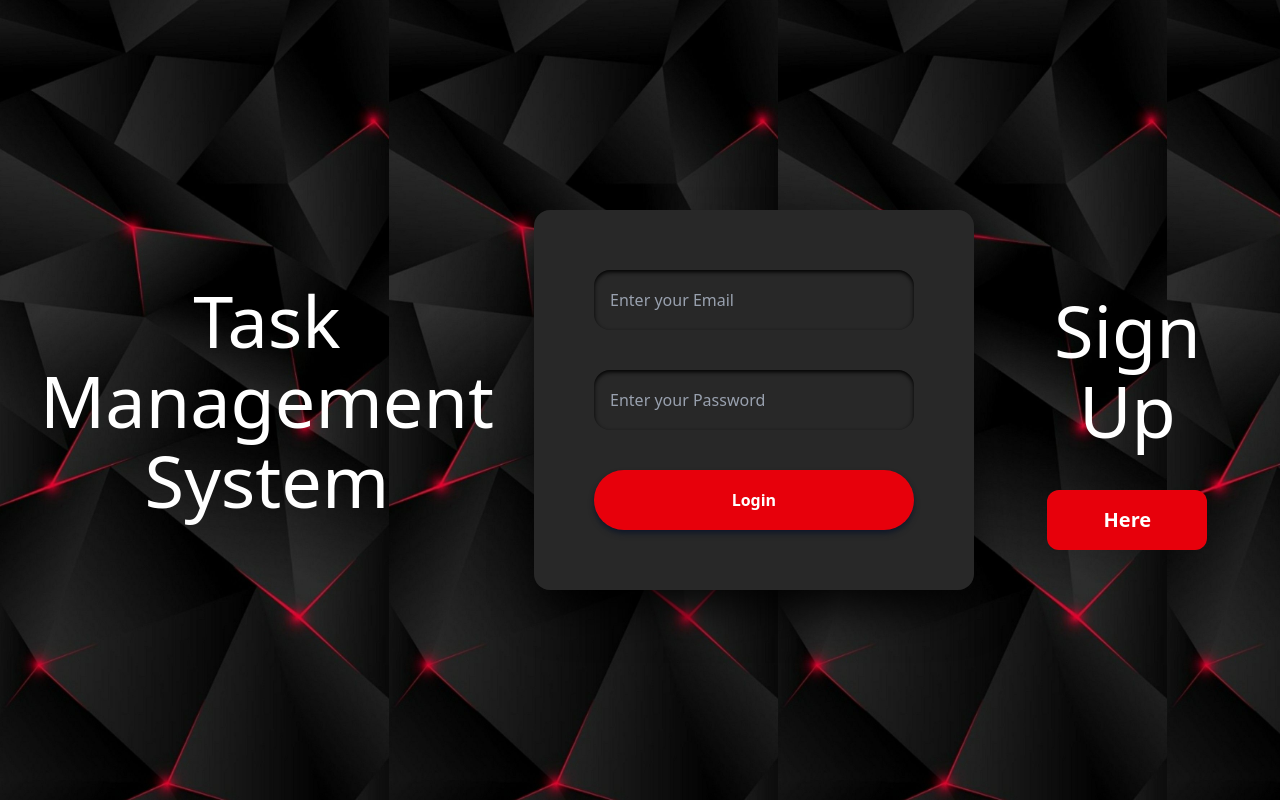
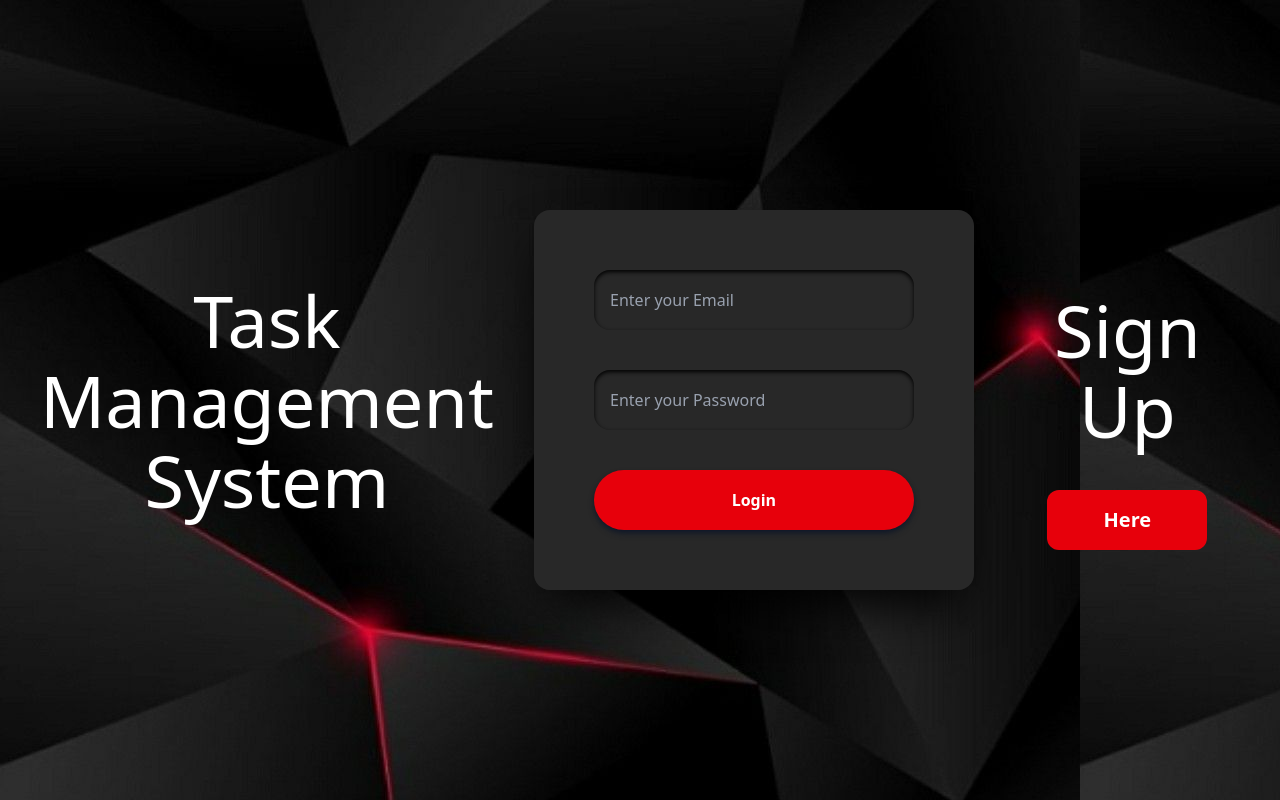
Before and after one commit to aayushk18/Task-Management-System, a React (Vite) app: page / in a window 1280 px wide. Built offline with nearby package versions, Linux system fonts and the light colour scheme.

Commit message:
Update Login.jsx

```diff
--- a/src/components/Auth/Login.jsx
+++ b/src/components/Auth/Login.jsx
@@ -20,7 +20,7 @@
     return (
 
 
-        <div className='flex h-screen w-screen items-center  bg-contain bg-[url(./assets/bg4.jpg)] justify-between'>
+        <div className='flex h-screen w-screen items-center  bg-contain  justify-between'>
             <div className=' p-10 w-full text-7xl leading-20 justify-self-start text-center '>Task <br /> Management <br /> System</div>
             <div>
                 <div className='  shadow-black shadow-2xl rounded-2xl'>
```
